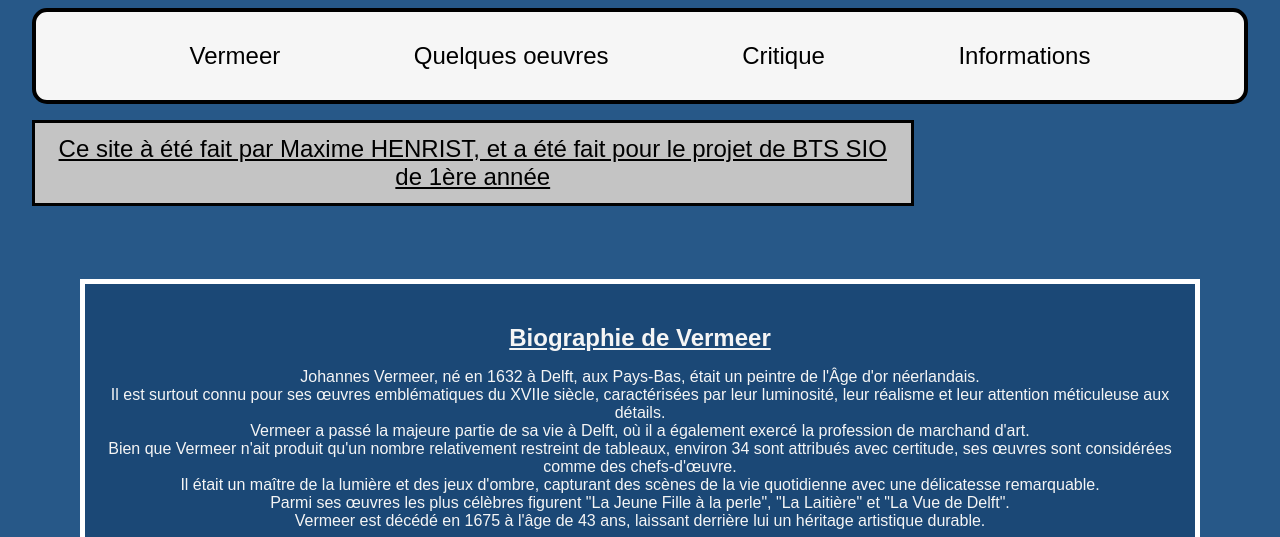
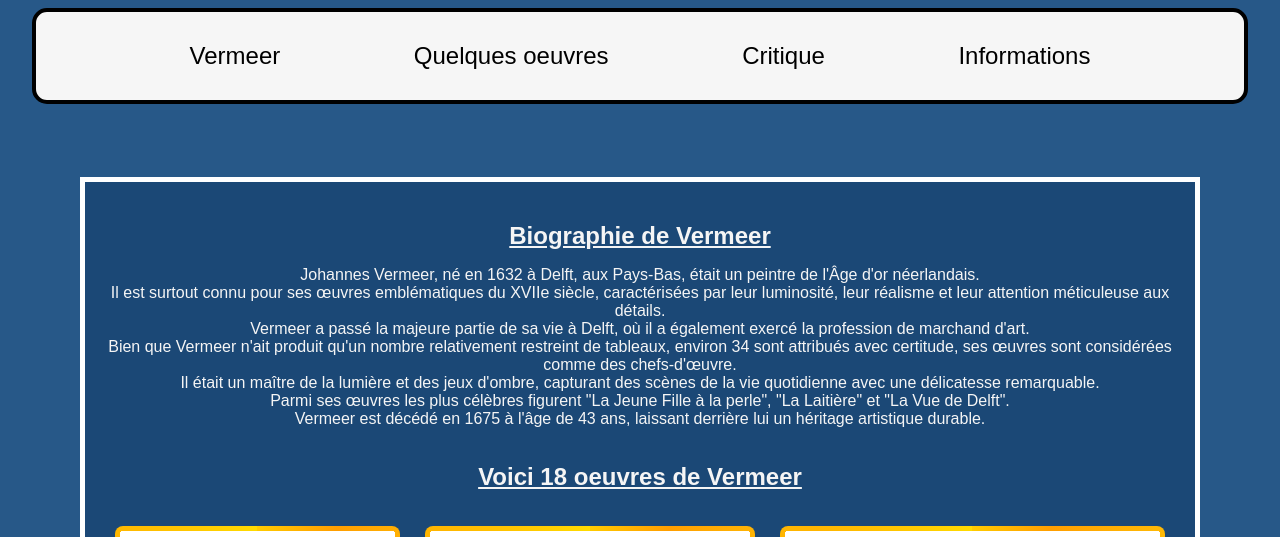
Before and after one commit to MaximeH2003/Vermeer, a plain HTML site: page index.html in a window 1280 px wide. Shown: the top 537 px of the page. Drawn offline with Linux system fonts and the light colour scheme.

Commit message:
Update index.html
update du texte relié à l'ancienne page portfolio

```diff
--- a/index.html
+++ b/index.html
@@ -49,7 +49,7 @@
                 <a href="#informations">Informations</a>
             </div>
         </header>
-        <h1 id="project">Ce site à été fait par Maxime HENRIST, et a été fait pour le projet de BTS SIO de 1ère année</h1>
+        <!-- <h1 id="project">Ce site à été fait par Maxime HENRIST, et a été fait pour le projet de BTS SIO de 1ère année</h1> -->
         <div id="container">
             <!-- <section id="title">
                 <div id="navBarPop" class="hidden">
```
